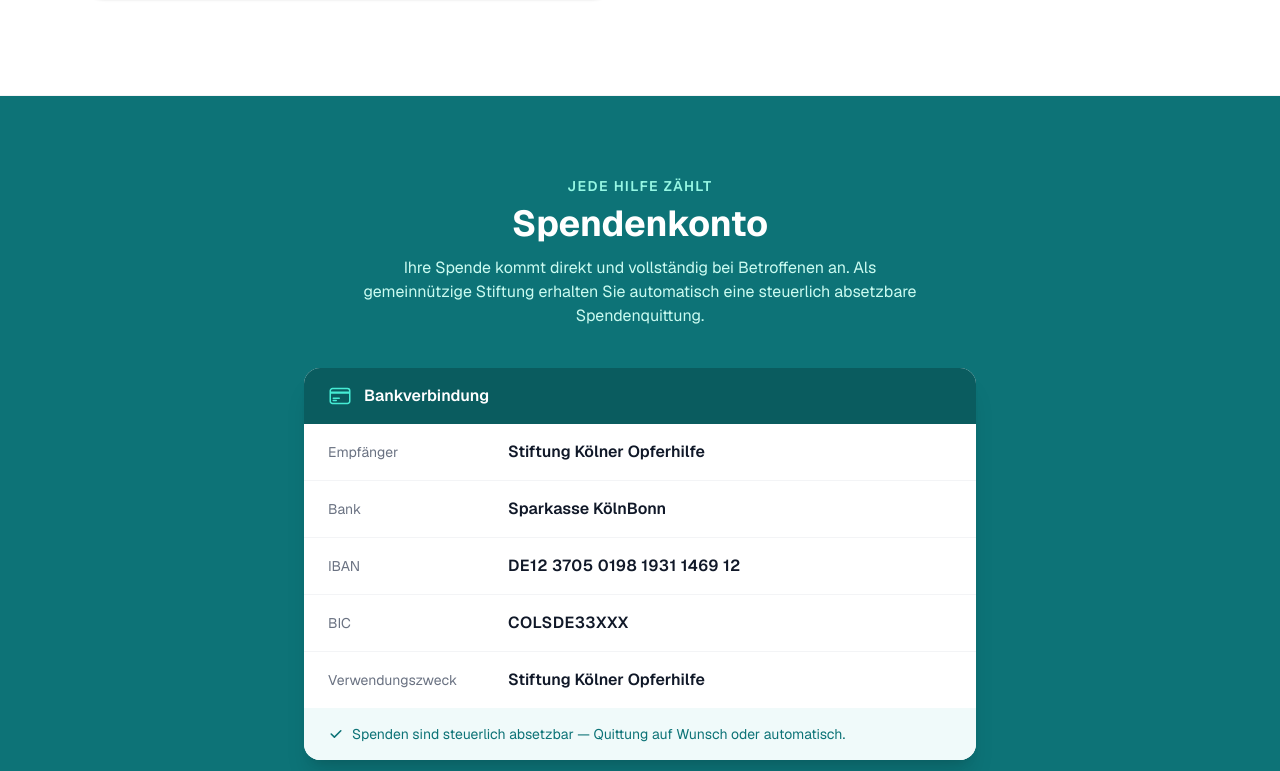
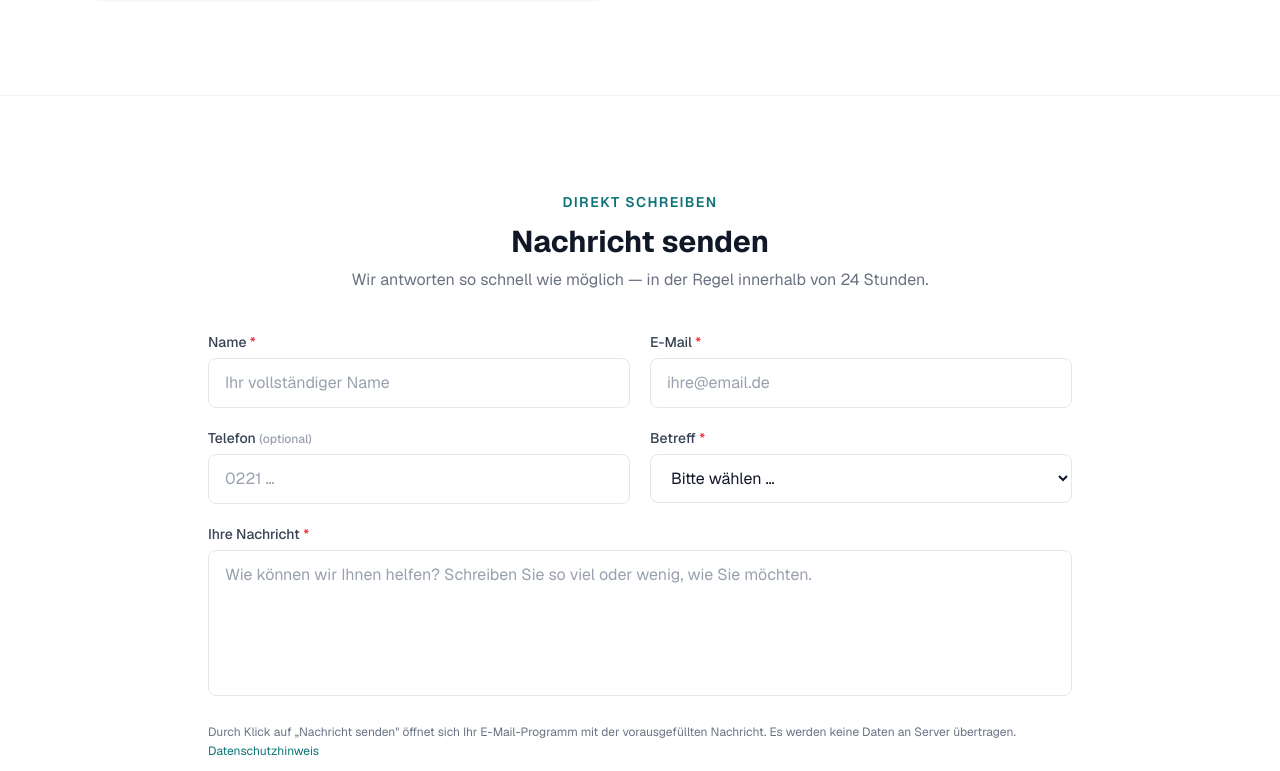
Before and after one commit to Cassiexoxo92/stiftung-koelner-opferhilfe, a Next.js app: page /kontakt in a window 1280 px wide. Shown: the part 1369-2140 px from the top of the page. Built offline with nearby package versions, Linux system fonts and the light colour scheme.

Commit message:
fix: Spendenkonto aus Kontakt-Seite entfernt

```diff
--- a/src/app/kontakt/page.tsx
+++ b/src/app/kontakt/page.tsx
@@ -134,56 +134,6 @@
         </div>
       </section>
 
-      {/* Spendenkonto */}
-      <section className="py-14 sm:py-20 bg-[#0d7377]" aria-labelledby="spende-heading">
-        <div className="max-w-6xl mx-auto px-4">
-          <div className="text-center text-white mb-10">
-            <p className="text-teal-200 font-semibold text-sm uppercase tracking-widest mb-2">
-              Jede Hilfe zählt
-            </p>
-            <h2 id="spende-heading" className="text-3xl sm:text-4xl font-bold mb-3">
-              Spendenkonto
-            </h2>
-            <p className="text-teal-100 max-w-xl mx-auto">
-              Ihre Spende kommt direkt und vollständig bei Betroffenen an.
-              Als gemeinnützige Stiftung erhalten Sie automatisch eine
-              steuerlich absetzbare Spendenquittung.
-            </p>
-          </div>
-
-          <div className="max-w-2xl mx-auto bg-white rounded-2xl shadow-xl overflow-hidden">
-            <div className="bg-[#0a5c5f] px-6 py-4 flex items-center gap-3">
-              <svg className="w-6 h-6 text-teal-300" fill="none" viewBox="0 0 24 24" stroke="currentColor" strokeWidth={1.5} aria-hidden="true">
-                <path strokeLinecap="round" strokeLinejoin="round" d="M2.25 8.25h19.5M2.25 9h19.5m-16.5 5.25h6m-6 2.25h3m-3.75 3h15a2.25 2.25 0 002.25-2.25V6.75A2.25 2.25 0 0019.5 4.5h-15a2.25 2.25 0 00-2.25 2.25v10.5A2.25 2.25 0 004.5 19.5z" />
-              </svg>
-              <span className="text-white font-semibold">Bankverbindung</span>
-            </div>
-            <dl className="divide-y divide-gray-100">
-              {[
-                { label: "Empfänger", value: "Stiftung Kölner Opferhilfe", mono: false },
-                { label: "Bank", value: "Sparkasse KölnBonn", mono: false },
-                { label: "IBAN", value: "DE12 3705 0198 1931 1469 12", mono: true },
-                { label: "BIC", value: "COLSDE33XXX", mono: true },
-                { label: "Verwendungszweck", value: "Stiftung Kölner Opferhilfe", mono: false },
-              ].map((row) => (
-                <div key={row.label} className="flex flex-col sm:flex-row sm:items-center px-6 py-4 gap-1">
-                  <dt className="text-sm text-gray-500 sm:w-44 shrink-0">{row.label}</dt>
-                  <dd className={`font-semibold text-gray-900 ${row.mono ? "font-mono tracking-wide text-[#0d7377]" : ""}`}>
-                    {row.value}
-                  </dd>
-                </div>
-              ))}
-            </dl>
-            <div className="bg-[#f0fafa] px-6 py-4 flex items-center gap-2 text-sm text-[#0d7377]">
-              <svg className="w-4 h-4 shrink-0" fill="currentColor" viewBox="0 0 20 20" aria-hidden="true">
-                <path fillRule="evenodd" d="M16.707 5.293a1 1 0 010 1.414l-8 8a1 1 0 01-1.414 0l-4-4a1 1 0 011.414-1.414L8 12.586l7.293-7.293a1 1 0 011.414 0z" clipRule="evenodd" />
-              </svg>
-              <span>Spenden sind steuerlich absetzbar — Quittung auf Wunsch oder automatisch.</span>
-            </div>
-          </div>
-        </div>
-      </section>
-
       {/* Formular */}
       <section id="hilfe-formular" className="py-16 sm:py-24" aria-label="Kontaktformular">
         <div className="max-w-4xl mx-auto px-4">
```
